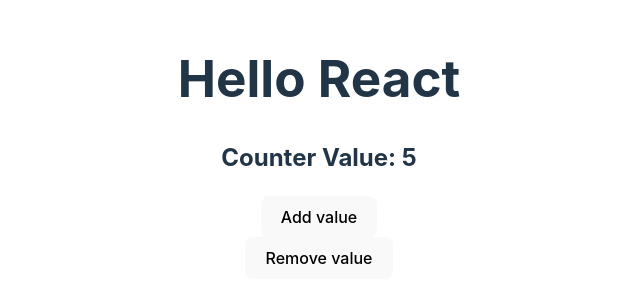
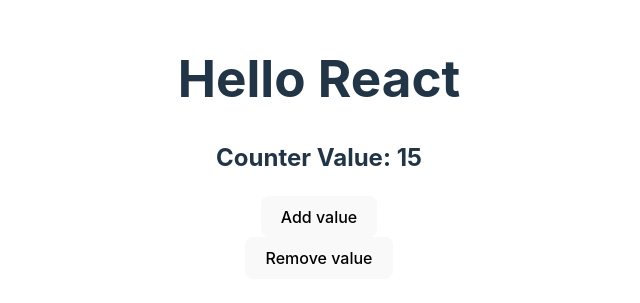
Before and after one commit to Abhigyankrsingh/counter, a React (Vite) app: page / in a window 1280 px wide. Shown: the part 253-556 px from the top of the page, without its empty margins (321-961 px from the left). Built offline with nearby package versions, Linux system fonts and the light colour scheme.

Commit message:
Code_updated

```diff
--- a/src/App.jsx
+++ b/src/App.jsx
@@ -4,15 +4,18 @@
 import './App.css'
 
 function App() {
-
-
-  let counter = 5
+  let counter = 15;
+  const addValue = () => {
+    console.log("value added", Math.random());
+  }
   return (
     <>
      <h1> Hello React</h1>
      <h2> Counter Value: {counter}</h2>
 
-     <button> Add value</button>
+     <button
+     onClick={addValue}
+     > Add value</button>
      <br/>
 
      <button>Remove value</button>
```
